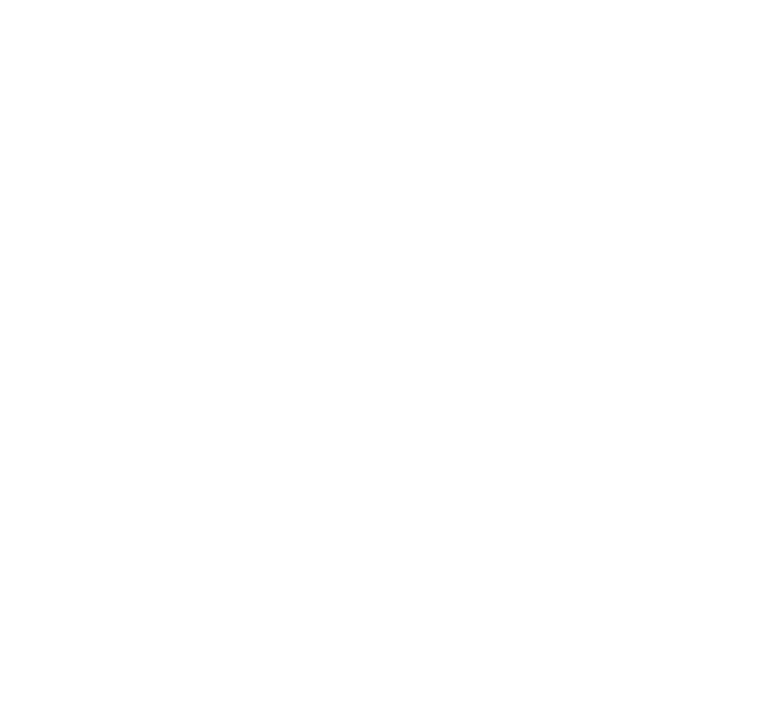
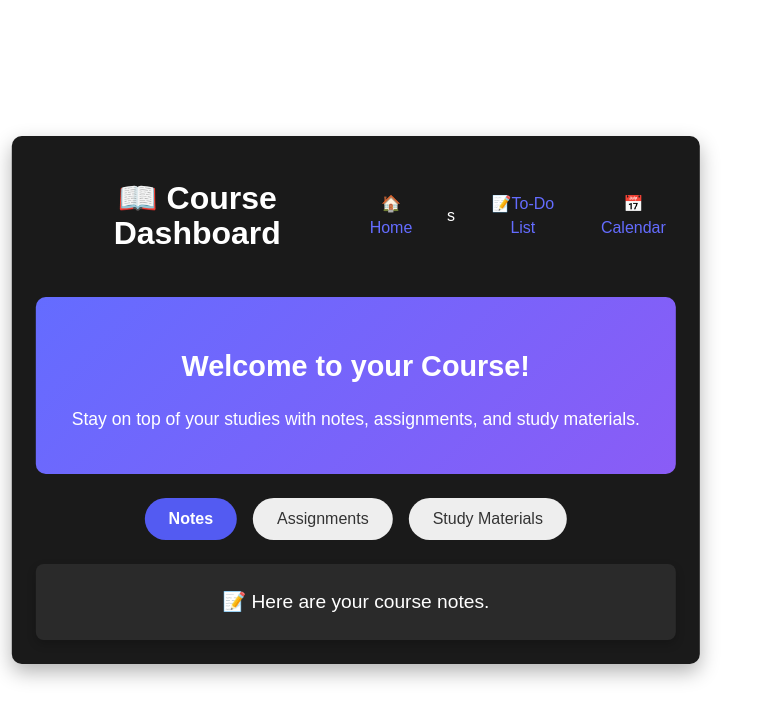
Before and after one commit to CSC301-2025/StudySphere, a React (Vite) app in the folder frontend/: page /courses in a window 1280 px wide. Before the commit this address had no page. Shown: the top 720 px of the page, without its empty margins (0-770 px from the left). Built offline with nearby package versions, Linux system fonts and the light colour scheme.

Commit message:
SCRUM-132 - Created course pages and connectivity with other pages

```diff
--- a/frontend/src/App.tsx
+++ b/frontend/src/App.tsx
@@ -4,6 +4,7 @@
 import Calendar from './pages/Calendar.tsx';
 import Activities from './pages/Activities.tsx';
 import Todo from './pages/Todo.tsx';
+import CoursePage from './pages/CoursePage';
 
 const App: React.FC = () => {
   return (
@@ -13,6 +14,7 @@
         <Route path="/calendar" element={<Calendar />} />
         <Route path="/activities" element={<Activities />} />
         <Route path="/todo" element={<Todo />} />
+        <Route path="/courses" element={<CoursePage />} />
       </Routes>
     </Router>
   );
--- /dev/null
+++ b/frontend/src/pages/CoursePage.css
@@ -0,0 +1,123 @@
+/* src/pages/CoursePage.css */
+
+/*
+   Force horizontal centering with position + transform,
+   so we don't depend on the parent's layout or margin auto.
+*/
+.course-page {
+  width: 90%;
+  max-width: 900px;
+
+  /* Force horizontal center on the page */
+  position: relative;
+  left: 50%;
+  transform: translateX(-50%);
+
+  /* Add vertical spacing if desired */
+  margin-top: 2rem;
+  margin-bottom: 2rem;
+
+  padding: 1.5rem;
+  background: #1a1a1a;
+  border-radius: 10px;
+  box-shadow: 0px 8px 20px rgba(0, 0, 0, 0.3);
+  text-align: center;
+  font-family: 'Poppins', sans-serif;
+  color: #ffffff;  /* Ensures text is visible on the dark background */
+}
+
+/* Header */
+.course-header {
+  /* Keep your existing flex layout for the header */
+  display: flex;
+  justify-content: space-between;
+  align-items: center;
+  margin-bottom: 1.5rem;
+  /* gap: 1rem; <-- This gap only affects the space between h1 and nav */
+}
+
+/* ADD THIS to space out the links within the nav */
+.course-header nav {
+  display: flex;      /* Make the nav itself a flex container */
+  gap: 1.5rem;        /* Adjust as needed: 1.5rem, 2rem, etc. */
+  align-items: center;
+}
+
+
+.course-header h1 {
+  font-size: 2rem;
+  font-weight: 600;
+  color: #ffffff;
+}
+.back-home {
+  text-decoration: none;
+  font-size: 1rem;
+  color: #646cff;
+  font-weight: bold;
+  transition: color 0.3s ease-in-out;
+}
+.back-home:hover {
+  color: #535bf2;
+}
+
+/* Banner */
+.course-banner {
+  background: linear-gradient(135deg, #646cff, #8a5cf6);
+  color: #ffffff;
+  padding: 1.5rem;
+  border-radius: 10px;
+  margin-bottom: 1.5rem;
+}
+.course-banner h2 {
+  font-size: 1.8rem;
+  margin-bottom: 0.5rem;
+}
+.course-banner p {
+  font-size: 1.1rem;
+  font-weight: 300;
+}
+
+/* Tabs */
+.course-tabs {
+  display: flex;
+  justify-content: center;
+  gap: 1rem;
+  margin-bottom: 1.5rem;
+}
+.course-tabs button {
+  padding: 0.75rem 1.5rem;
+  font-size: 1rem;
+  border: none;
+  border-radius: 25px;
+  background: #eee;  /* Light grey for contrast */
+  cursor: pointer;
+  transition: all 0.3s ease-in-out;
+  font-weight: 500;
+  color: #333;        /* Visible on #eee */
+}
+.course-tabs button:hover {
+  background: #646cff;
+  color: #ffffff;
+}
+.course-tabs .active {
+  background: #535bf2;
+  color: #ffffff;
+  font-weight: bold;
+}
+
+/* Content Box */
+.course-content {
+  background: #2a2a2a; /* Slightly lighter for contrast */
+  padding: 1.5rem;
+  border-radius: 8px;
+  font-size: 1.1rem;
+  box-shadow: 0px 4px 10px rgba(0, 0, 0, 0.2);
+  color: #ffffff;    /* Text is visible on dark grey */
+}
+
+/* Inner text in the content area */
+.tab-content {
+  font-size: 1.2rem;
+  font-weight: 500;
+  color: #ffffff;
+}
--- /dev/null
+++ b/frontend/src/pages/CoursePage.tsx
@@ -0,0 +1,81 @@
+// src/pages/CoursePage.tsx
+import React, { useState } from 'react';
+import { Link } from 'react-router-dom';
+import './CoursePage.css';
+
+type Tab = 'notes' | 'assignments' | 'materials';
+
+const CoursePage: React.FC = () => {
+  const [activeTab, setActiveTab] = useState<Tab>('notes');
+
+  const renderTabContent = () => {
+    switch (activeTab) {
+      case 'notes':
+        return <div className="tab-content">📝 Here are your course notes.</div>;
+      case 'assignments':
+        return <div className="tab-content">📚 Your upcoming assignments.</div>;
+      case 'materials':
+        return <div className="tab-content">📂 Study materials & resources.</div>;
+      default:
+        return null;
+    }
+  };
+
+  return (
+    <div className="course-page">
+        <header className="course-header">
+    <h1>📖 Course Dashboard</h1>
+    <nav>
+      {/* Home link stays the same */}
+      <Link to="/" className="nav-link">
+        🏠 Home
+      </Link>s
+
+      {/* To-Do link with icon and text on separate lines */}
+      <Link to="/todo" className="nav-link nav-icon-below">
+        <span>📝</span>
+        <span>To-Do List</span>
+      </Link>
+
+      {/* Calendar link stays the same */}
+      <Link to="/calendar" className="nav-link">
+        📅 Calendar
+      </Link>
+    </nav>
+  </header>
+
+
+      <div className="course-banner">
+        <h2>Welcome to your Course!</h2>
+        <p>Stay on top of your studies with notes, assignments, and study materials.</p>
+      </div>
+
+      <nav className="course-tabs">
+        <button
+          onClick={() => setActiveTab('notes')}
+          className={activeTab === 'notes' ? 'active' : ''}
+        >
+          Notes
+        </button>
+        <button
+          onClick={() => setActiveTab('assignments')}
+          className={activeTab === 'assignments' ? 'active' : ''}
+        >
+          Assignments
+        </button>
+        <button
+          onClick={() => setActiveTab('materials')}
+          className={activeTab === 'materials' ? 'active' : ''}
+        >
+          Study Materials
+        </button>
+      </nav>
+
+      <section className="course-content">
+        {renderTabContent()}
+      </section>
+    </div>
+  );
+};
+
+export default CoursePage;
--- a/frontend/src/pages/Dashboard.tsx
+++ b/frontend/src/pages/Dashboard.tsx
@@ -12,6 +12,9 @@
       </Link>
       <Link to="/todo">
         <button style={styles.button}>To Do List</button>
+      </Link>
+      <Link to="/courses">
+        <button style={styles.button}>Course Page</button>
       </Link>
     </div>
   );
```
